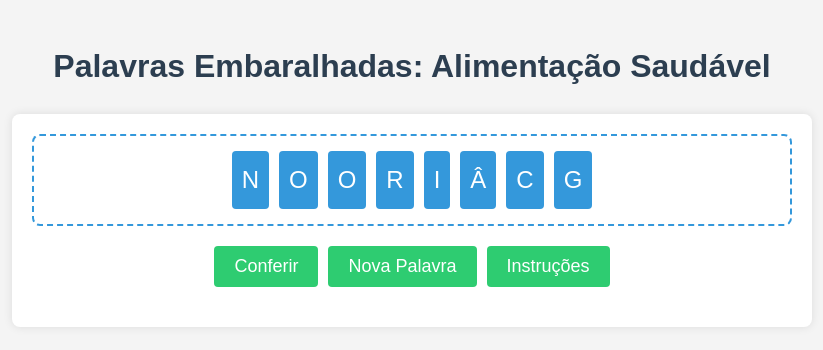
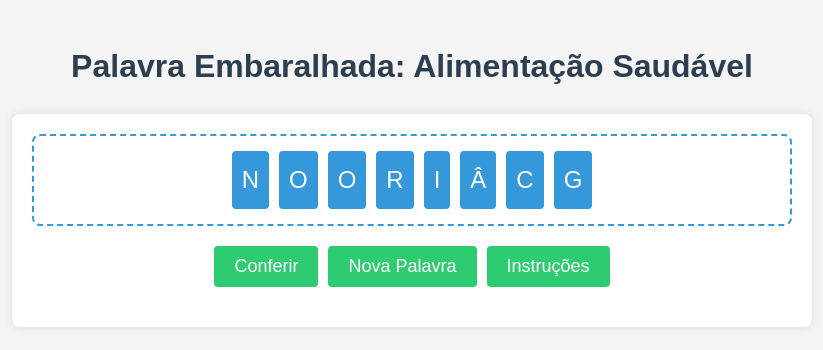
Before and after one commit to professoredmilson/palav_embaralhada, a plain HTML site: page index.html in a window 1280 px wide. Shown: the whole page, without its empty margins (228-1051 px from the left). Drawn offline with Linux system fonts and the light colour scheme.

Commit message:
Update index.html

```diff
--- a/index.html
+++ b/index.html
@@ -3,7 +3,7 @@
 <head>
     <meta charset="UTF-8">
     <meta name="viewport" content="width=device-width, initial-scale=1.0">
-    <title>Palavras Embaralhadas: Alimentação Saudável</title>
+    <title>Palavra Embaralhada: Alimentação Saudável</title>
     <style>
         body {
             font-family: Arial, sans-serif;
@@ -99,7 +99,7 @@
     </style>
 </head>
 <body>
-    <h1>Palavras Embaralhadas: Alimentação Saudável</h1>
+    <h1>Palavra Embaralhada: Alimentação Saudável</h1>
     <div id="game-container">
         <div id="word-container" aria-live="polite"></div>
         <div id="buttons">
```
